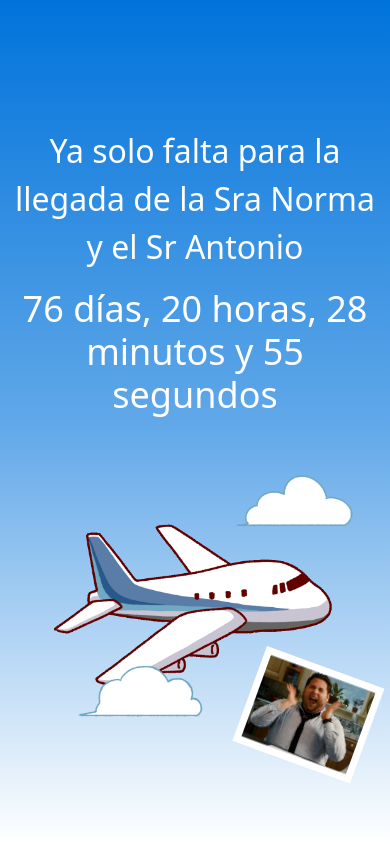
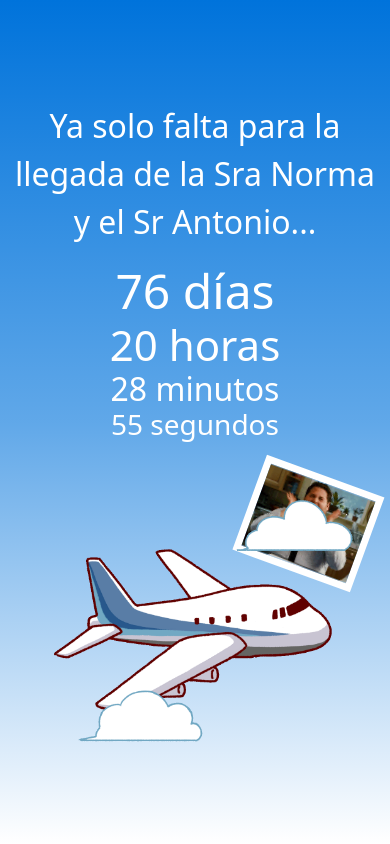
Before and after one commit to jesuseduaardo/visita-familia, a plain HTML site: page index.html in a window 390 px wide. Drawn offline with nearby package versions, Linux system fonts and the light colour scheme.

Commit message:
Se ajusta para mobile

```diff
--- a/css/style.css
+++ b/css/style.css
@@ -29,8 +29,10 @@ body {
 }
 
 #main img {
+    position: relative;
     width: 340px;
     transform: scaleX(-1);
+    z-index: 2;
 }
 
 .celebrate {
@@ -41,8 +43,28 @@ body {
 .celebrate #happy {
     width: 125px;
     position: absolute;
-    bottom: 0px;
+    bottom: 216px;
     right: 0px;
     transform: rotate(20deg);
     border: 7px solid white;
+    z-index: 1;
 }
+
+#left span{
+    display: block;
+}
+#left #days{
+    font-size: 48px;
+}
+
+#left #hours{
+    font-size: 42px;
+}
+
+#left #minutes{
+    font-size: 32px;
+}
+
+#left #seconds{
+    font-size: 28px;
+}
--- a/index.html
+++ b/index.html
@@ -14,7 +14,7 @@
     <div id="main" class="container">
         <div class="row">
             <div class="col-12 pt-5">
-                <p>Ya solo falta para la llegada de la Sra Norma y el Sr Antonio</p>
+                <p>Ya solo falta para la llegada de la Sra Norma y el Sr Antonio...</p>
                 <h3 id="left"></h3>
                 <img src="./img/plane.gif" alt="">
             </div>
--- a/js/script.js
+++ b/js/script.js
@@ -17,7 +17,10 @@
      var seconds = Math.floor((distance % (1000 * 60)) / 1000);
 
      // Output the result in an element with id="demo"
-     const left = days + " días, " + hours + " horas, " + minutes + " minutos y " + seconds + " segundos ";
+     const left = "<span id='days'>"+days+ " días</span>" +
+     "<span id='hours'>"+ hours + " horas</span>"+
+     "<span id='minutes'>" + minutes + " minutos </span>" +
+     "<span id='seconds'>" + seconds + " segundos</span>";
      document.getElementById("left").innerHTML = left;
 
      // If the count down is over, write some text
```
